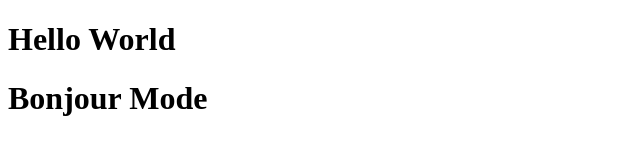
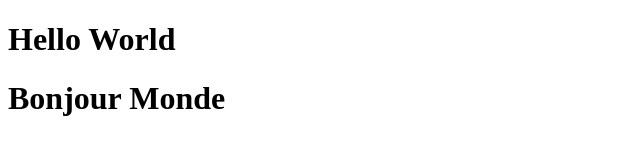
Before and after one commit to TongZhou1210/cst3106_labs, a plain HTML site: page lab02/hello_world.html in a window 1280 px wide. Shown: the full height of the page, 0-640 px from the left. Drawn offline with Linux system fonts and the light colour scheme.

Commit message:
Update hello_world.html- fix typo

```diff
--- a/lab02/hello_world.html
+++ b/lab02/hello_world.html
@@ -6,6 +6,6 @@
 </head>
 <body>
   <h1>Hello World</h1>
-  <h1>Bonjour Mode</h1>
+  <h1>Bonjour Monde</h1>
 </body>
 </html>
```
